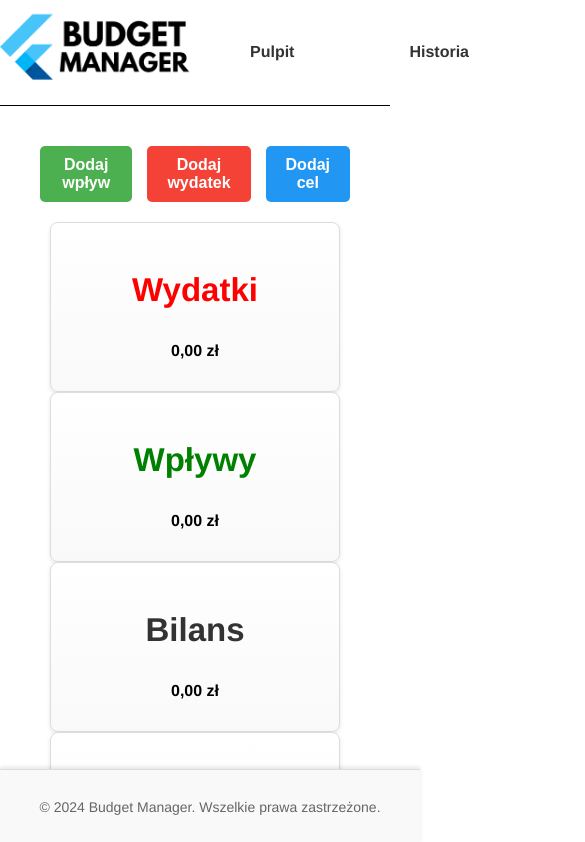
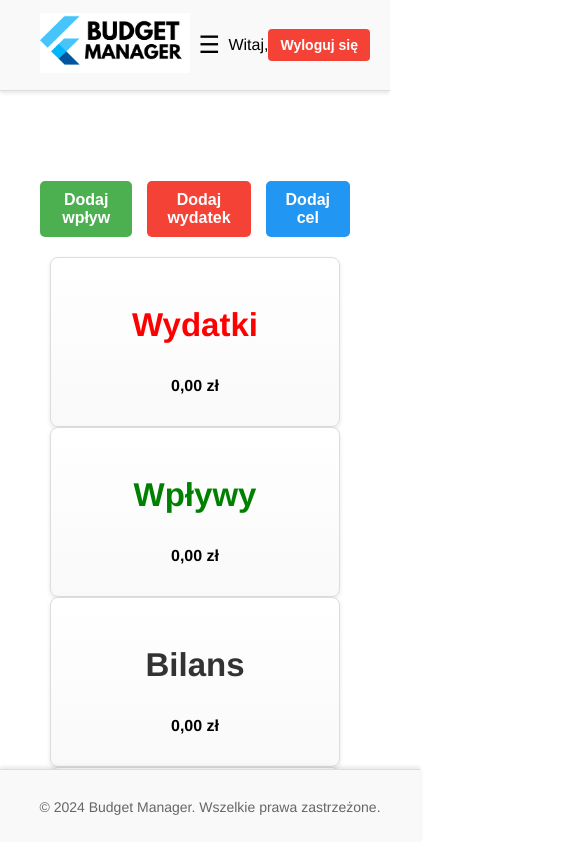
Before and after one commit to mlewandowicz95/BudgetManagerClient, a Vue app: page /dashboard in a window 390 px wide. Shown: the top 842 px of the page, 585 px wide, since content can reach past the window. Built offline with nearby package versions, Linux system fonts and the light colour scheme; no server answers; sample sign-in values are in the browser's storage.

Commit message:
Writing style to header

```diff
--- a/src/components/Header.vue
+++ b/src/components/Header.vue
@@ -3,7 +3,10 @@
   <div class="logo">
     <img src="@/assets/logo.png" alt="Budget Manager Logo" />
   </div>
-      <nav class="menu">
+  <button class="hamburger-menu" @click="toggleMenu">
+    ☰
+  </button>
+  <nav :class="['menu', { open: isMenuOpen }]">
     <ul>
       <li v-if="isAuthenticated">
         <router-link to="/dashboard">Pulpit</router-link>
@@ -30,19 +33,27 @@
   </template>
 
   <script>
-  import { useUserStore } from '@/stores/userStore';
+  import { ref } from "vue"; // Dodano import ref
+  import { useUserStore } from "@/stores/userStore";
 
   export default {
-    name: 'HeaderDefault',
+    name: "HeaderDefault",
     setup() {
       const userStore = useUserStore();
+      const isMenuOpen = ref(false);
+
+      const toggleMenu = () => {
+        isMenuOpen.value = !isMenuOpen.value;
+      };
 
       const logout = () => {
         userStore.logout();
-        window.location.href = '/'; // Przekierowanie na stronę główną
+        window.location.href = "/"; // Przekierowanie na stronę główną
       };
 
       return {
+        isMenuOpen,
+        toggleMenu,
         user: userStore.user,
         isAuthenticated: userStore.isAuthenticated,
         isAdmin: userStore.isAdmin,
@@ -54,17 +65,40 @@
 
 <style scoped>
 .app-header {
+  position: fixed;
   display: flex;
-  justify-content:space-between;
+  justify-content: space-between;
   align-items: center;
-  padding: 10px 0;
-  border-bottom: 1px solid black;
+  height: 70px;
+  padding: 10px 20px;
+  border-bottom: 1px solid #ddd;
+  background-color: #f9f9f9;
+  box-shadow: 0px 2px 4px rgba(0, 0, 0, 0.1);
+  position: relative; /* Dodanie pozycji względnej dla menu */
+  z-index: 1000;
+}
 
+.logo {
+  margin-left: 20px;
 }
 
 .logo img {
-    max-width: 200px;
+  max-width: 150px;
   height: auto;
+}
+
+.hamburger-menu {
+  display: none; /* Ukryj na większych ekranach */
+  background: none;
+  border: none;
+  font-size: 24px;
+  cursor: pointer;
+}
+
+.menu {
+  display: flex;
+  gap: 15px;
+  align-items: center;
 }
 
 .menu ul {
@@ -72,29 +106,102 @@
   list-style: none;
   margin: 0;
   padding: 0;
-  gap: 15px; /* Odstępy między elementami menu */
+  gap: 20px;
 }
 
 .menu li {
-  margin: 0 50px;
+  margin: 0;
 }
 
 .menu a {
   text-decoration: none;
   color: #333;
-  font-size: 16px;
+  font-size: 18px;
   font-weight: bold;
+  padding: 10px 15px;
+  border-radius: 4px;
 }
 
 .menu a:hover {
   text-decoration: underline;
-  text-decoration-color:#00b5f8;
+  text-decoration-color: #00b5f8;
   text-decoration-thickness: 2px;
 }
-
 
 .actions {
   display: flex;
   align-items: center;
 }
+
+.actions button {
+  padding: 8px 12px;
+  font-size: 14px;
+  font-weight: bold;
+  color: white;
+  background-color: #f44336;
+  border: none;
+  border-radius: 4px;
+  cursor: pointer;
+  transition: background-color 0.3s ease;
+}
+
+.actions button:hover {
+  background-color: #d32f2f;
+}
+
+/* Dostosowanie do trybu mobilnego */
+@media (max-width: 768px) {
+  .hamburger-menu {
+    display: block;
+  }
+
+  .menu {
+    display: none; /* Domyślnie ukryj menu */
+    position: absolute;
+    top: 60px; /* Dopasuj do headera */
+    left: 0;
+    right: 0;
+    background-color: white;
+    padding: 20px;
+    box-shadow: 0px 2px 4px rgba(0, 0, 0, 0.1);
+    z-index: 1000;
+  }
+
+  .menu.open {
+    display: flex;
+    flex-direction: column; /* Wyświetlanie w kolumnie */
+    max-height: calc(100vh - 60px); /* Wysokość menu dostosowana do okna */
+    overflow-y: auto; /* Włącz przewijanie, jeśli elementów będzie za dużo */
+  }
+
+  .menu ul {
+    flex-direction: column;
+    gap: 10px;
+  }
+
+  .menu li {
+    margin: 0;
+  }
+
+  .menu a {
+    padding: 10px;
+    border-bottom: 1px solid #ddd;
+  }
+
+  .menu a:last-child {
+    border-bottom: none;
+  }
+
+  .menu a:hover {
+    text-decoration: underline;
+    text-decoration-color: #00b5f8;
+    text-decoration-thickness: 2px;
+  }
+
+    /* Rozwiązanie problemu z zasłanianiem przycisków */
+    .menu.open + .actions {
+    position: relative;
+    z-index: 0; /* Menu będzie pod przyciskami */
+  }
+}
 </style>
--- a/src/layouts/AppLayout.vue
+++ b/src/layouts/AppLayout.vue
@@ -29,9 +29,10 @@
   }
 
   .content {
-  flex: 1; /* Dynamicznie zajmuje pozostałą przestrzeń */
-  padding: 20px; /* Opcjonalne wypełnienie */
-  overflow-y: auto; /* Dodaj przewijanie, jeśli zawartość przekracza miejsce */
-  box-sizing: border-box; /* Upewnij się, że padding nie zwiększa wielkości elementu */
+  flex: 1;
+  padding: 20px;
+  padding-top: 70px; /* Dostosuj do wysokości headera */
+  overflow-y: auto; /* Przewijanie treści */
+  box-sizing: border-box;
 }
   </style>
```
Lines whose indentation alone changed are shown as unchanged.
